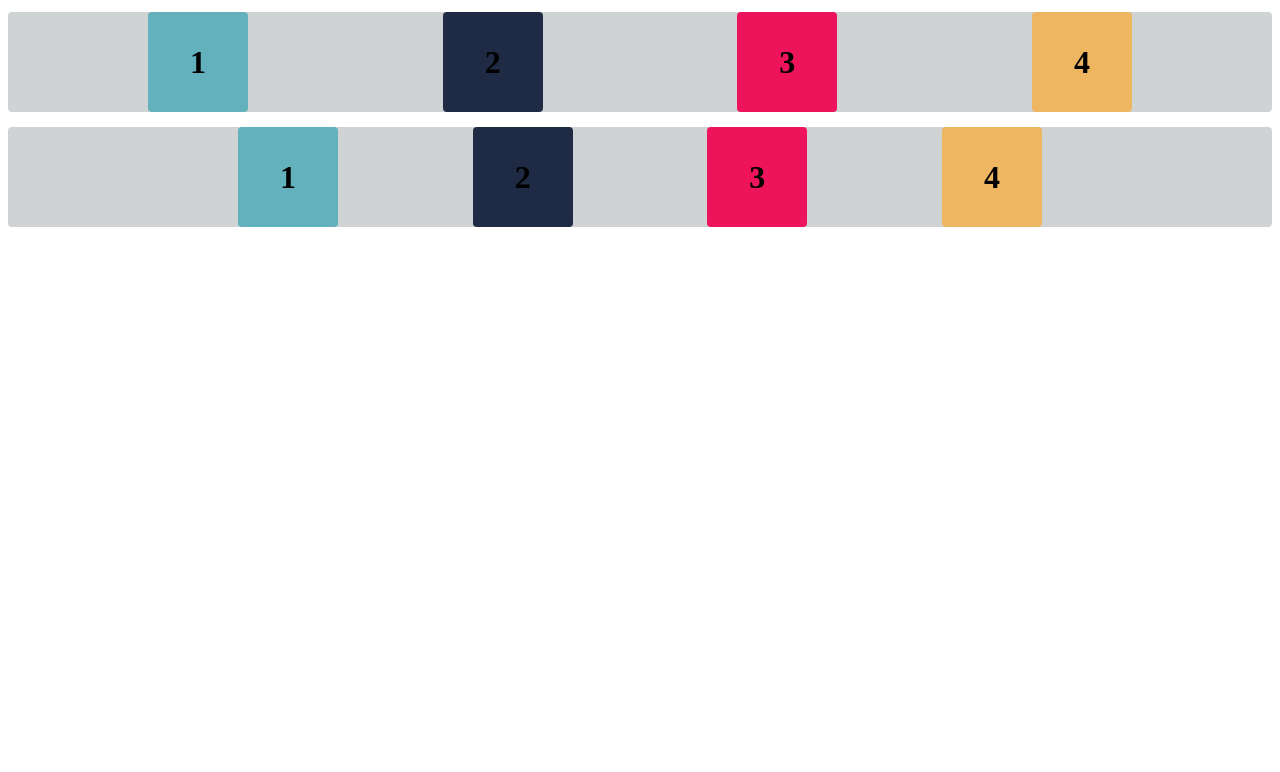
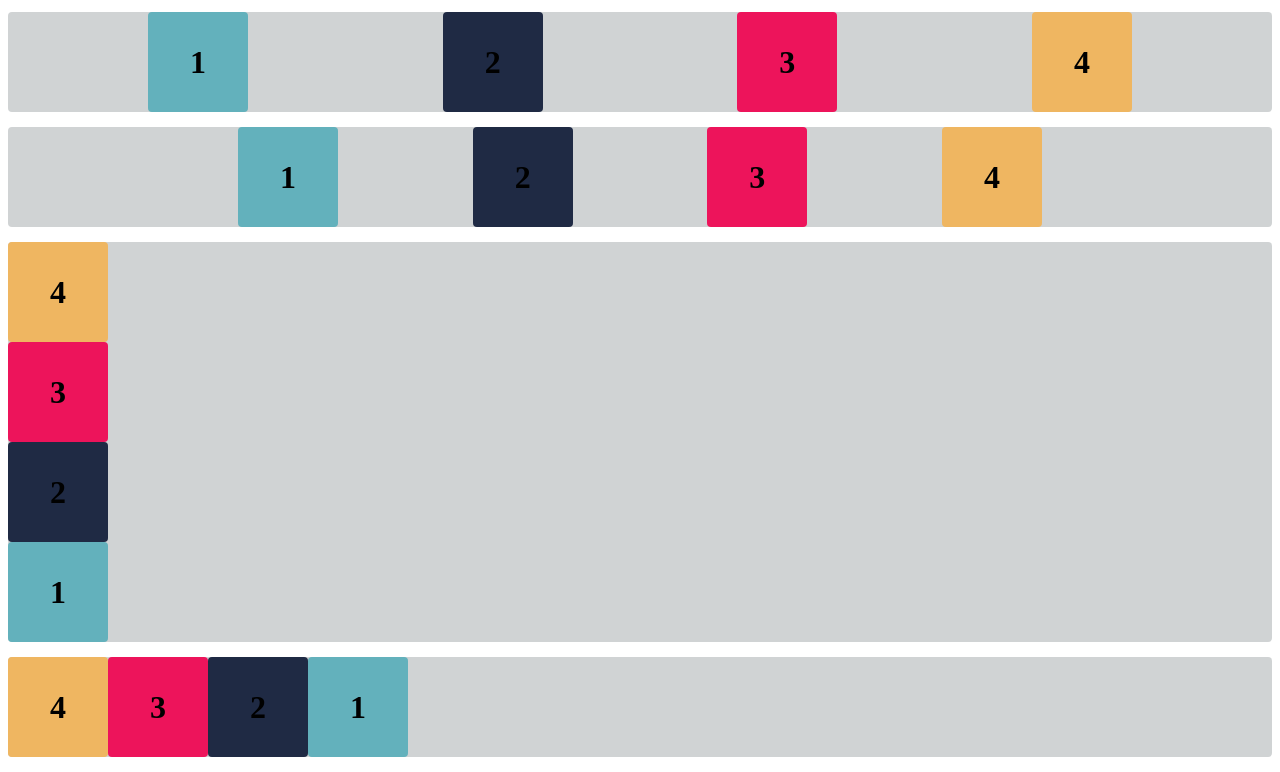
Before and after one commit to Guilherme-Silva-Oliveira/Reposit-rioFlexbox2, a plain HTML site: page index.html in a window 1280 px wide. Shown: the part 456-1228 px from the top of the page. Before the commit the page ends 800 px from the top, so only its background shows below. Drawn offline with Linux system fonts and the light colour scheme.

Commit message:
Atualização Atividade

```diff
--- a/estilo.css
+++ b/estilo.css
@@ -63,3 +63,36 @@ h1 {
     padding: 0px 230px;
     justify-content: space-between;
 }
+.containerExercicioB {
+    display: flex;
+    flex-direction: column;
+}
+.containerExercicioB .box1 {
+    order: 4;
+}
+.containerExercicioB .box2 {
+    order: 3;
+}
+.containerExercicioB .box3 {
+    order: 2;
+}
+.containerExercicioB .box4 {
+    order: 1;
+}
+.containerExercicioC {
+    display: flex;
+    flex-direction: row;
+    justify-content: left;
+}
+.containerExercicioC .box1 {
+    order: 4;
+}
+.containerExercicioC .box2 {
+    order: 3;
+}
+.containerExercicioC .box3 {
+    order: 2;
+}
+.containerExercicioC .box4 {
+    order: 1;
+}
--- a/index.html
+++ b/index.html
@@ -47,6 +47,18 @@
         <div class="flex-item box3"><h1>3</h1></div>
         <div class="flex-item box4"><h1>4</h1></div>
     </div>
+    <div class="base containerExercicioB">
+        <div class="flex-item box1"><h1>1</h1></div>
+        <div class="flex-item box2"><h1>2</h1></div>
+        <div class="flex-item box3"><h1>3</h1></div>
+        <div class="flex-item box4"><h1>4</h1></div>
+    </div>
+    <div class="base containerExercicioC">
+        <div class="flex-item box1"><h1>1</h1></div>
+        <div class="flex-item box2"><h1>2</h1></div>
+        <div class="flex-item box3"><h1>3</h1></div>
+        <div class="flex-item box4"><h1>4</h1></div>
+    </div>
 
 </body>
 
```
Also changed, not shown: 1 other file.
